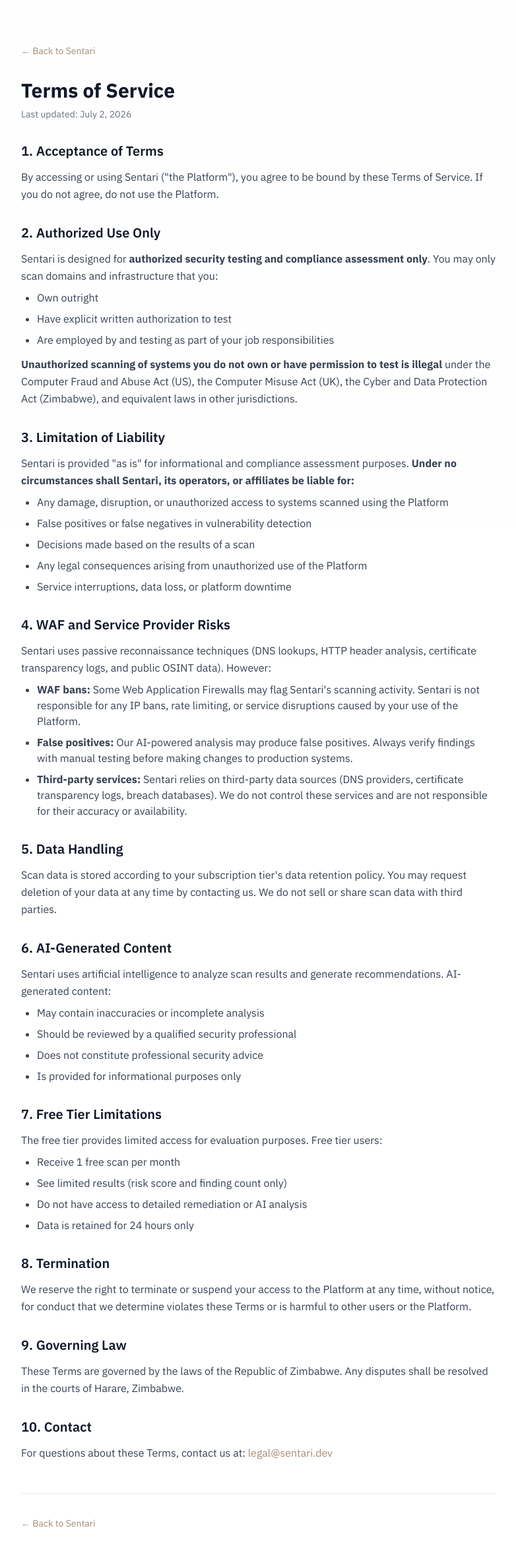
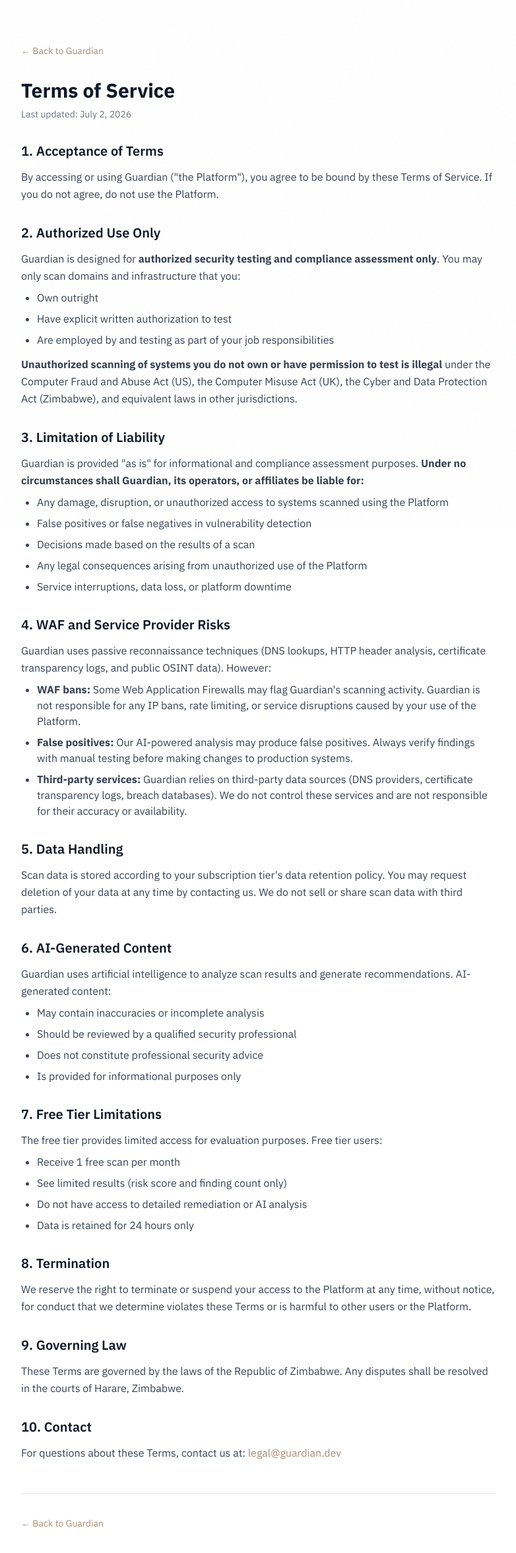
Before and after one commit to Le-e-lab/guardian, a Next.js app: page /tos in a window 1280 px wide. Shown: the top 2354 px of the page at 66% size, without its empty margins (248-1030 px from the left). Built offline with nearby package versions, Linux system fonts and the light colour scheme; a web font is replaced by a local one.

Commit message:
feat: rebrand to Guardian + VirusTotal API key
- Rebrand all files: Sentari → Guardian
- Add VirusTotal API key to env
- Updated: Navbar, Footer, Landing, Pricing, TOS, Scan, Dashboard
- AI prompts updated to 'GUARDIAN'
- Report templates updated

```diff
--- a/src/app/api/report/route.ts
+++ b/src/app/api/report/route.ts
@@ -64,7 +64,7 @@
 <head>
   <meta charset="UTF-8">
   <meta name="viewport" content="width=device-width, initial-scale=1.0">
-  <title>SENTARI Threat Assessment Report - ${target.target_url}</title>
+  <title>Guardian Threat Assessment Report - ${target.target_url}</title>
   <style>
     * { margin: 0; padding: 0; box-sizing: border-box; }
     body { font-family: -apple-system, BlinkMacSystemFont, 'Segoe UI', Roboto, sans-serif; background: #0A0E17; color: #F9FAFB; line-height: 1.6; }
@@ -239,7 +239,7 @@
     </div>
 
     <div class="footer">
-      <p>SENTARI — Cybersecurity Compliance for Zimbabwe</p>
+      <p>Guardian — Cybersecurity Compliance for Zimbabwe</p>
       <p>Generated ${new Date().toISOString()} • This report is confidential</p>
     </div>
   </div>
--- a/src/app/layout.tsx
+++ b/src/app/layout.tsx
@@ -16,9 +16,9 @@
 });
 
 export const metadata: Metadata = {
-  title: 'SENTARI — Cybersecurity Compliance for Zimbabwe',
-  description: 'AI-powered cybersecurity compliance scanning for Zimbabwe. Automated assessments, audit-ready reports, and remediation guidance. Data sovereign. From $49/mo.',
-  keywords: ['cybersecurity', 'Zimbabwe', 'compliance', 'data protection', 'POPIA', 'EcoCash', 'Harare', 'AI security', 'audit-ready', 'vulnerability scanning'],
+  title: 'Guardian — Cybersecurity Compliance for Zimbabwe',
+  description: 'AI-powered cybersecurity compliance scanning for Zimbabwe. Automated assessments, audit-ready reports, and remediation guidance. Data sovereign. Free during beta.',
+  keywords: ['cybersecurity', 'Zimbabwe', 'compliance', 'data protection', 'POPIA', 'EcoCash', 'Harare', 'AI security', 'audit-ready', 'vulnerability scanning', 'guardian'],
 };
 
 export default function RootLayout({
--- a/src/app/pricing/page.tsx
+++ b/src/app/pricing/page.tsx
@@ -44,7 +44,7 @@
     desc: 'Coming after beta. Contact for early access.',
     features: ['Unlimited scans', 'Everything in Professional', 'Active vulnerability testing', 'Continuous monitoring', 'Compliance templates', 'Dedicated support'],
     cta: 'Contact Us',
-    ctaLink: 'mailto:hello@sentari.dev',
+    ctaLink: 'mailto:hello@guardian.dev',
     highlighted: false,
   },
 ];
@@ -84,7 +84,7 @@
             { label: 'Pentera', price: '$35K+/yr', active: false },
             { label: 'XBOW', price: '$6K+/test', active: false },
             { label: 'Cybervergent', price: 'Custom', active: false },
-            { label: 'Sentari', price: 'Beta (Free)', active: true },
+            { label: 'Guardian', price: 'Beta (Free)', active: true },
           ].map(({ label, price, active }) => (
             <div key={label} className={`flex items-center gap-2 px-4 py-2 rounded-full text-sm border transition-all ${
               active ? 'bg-brand-500 text-white border-brand-500 font-semibold shadow-lg shadow-brand-500/20' : 'bg-brand-100/50 text-brand-600 border-brand-200/50'
@@ -147,7 +147,7 @@
                   <th className="text-left px-5 py-4 font-semibold text-brand-800">Origin</th>
                   <th className="text-left px-5 py-4 font-semibold text-brand-800">Product</th>
                   <th className="text-left px-5 py-4 font-semibold text-brand-800">Pricing</th>
-                  <th className="text-left px-5 py-4 font-semibold text-brand-800 hidden sm:table-cell">Gap vs Sentari</th>
+                  <th className="text-left px-5 py-4 font-semibold text-brand-800 hidden sm:table-cell">Gap vs Guardian</th>
                 </tr>
               </thead>
               <tbody>
@@ -161,7 +161,7 @@
                   </tr>
                 ))}
                 <tr className="bg-brand-500/5">
-                  <td className="px-5 py-3.5 font-semibold text-brand-800">Sentari</td>
+                  <td className="px-5 py-3.5 font-semibold text-brand-800">Guardian</td>
                   <td className="px-5 py-3.5 text-brand-600">Zimbabwe</td>
                   <td className="px-5 py-3.5 text-brand-600">AI-native offensive validation</td>
                   <td className="px-5 py-3.5 text-brand-500 font-bold">Free (Beta)</td>
--- a/src/app/tos/page.tsx
+++ b/src/app/tos/page.tsx
@@ -2,8 +2,8 @@
 import Link from 'next/link';
 
 export const metadata: Metadata = {
-  title: 'Terms of Service — Sentari',
-  description: 'Terms of Service for Sentari cybersecurity compliance platform.',
+  title: 'Terms of Service — Guardian',
+  description: 'Terms of Service for Guardian cybersecurity compliance platform.',
 };
 
 export default function TermsOfService() {
@@ -11,7 +11,7 @@
     <div className="min-h-screen bg-white">
       <div className="max-w-3xl mx-auto px-6 py-16">
         <Link href="/" className="text-sm text-brand-500 hover:text-brand-600 mb-8 inline-block">
-          ← Back to Sentari
+          ← Back to Guardian
         </Link>
 
         <h1 className="text-3xl font-bold text-gray-900 mb-2">Terms of Service</h1>
@@ -21,14 +21,14 @@
           <section>
             <h2 className="text-xl font-semibold text-gray-900 mb-3">1. Acceptance of Terms</h2>
             <p className="text-gray-700 leading-relaxed">
-              By accessing or using Sentari (&quot;the Platform&quot;), you agree to be bound by these Terms of Service. If you do not agree, do not use the Platform.
+              By accessing or using Guardian (&quot;the Platform&quot;), you agree to be bound by these Terms of Service. If you do not agree, do not use the Platform.
             </p>
           </section>
 
           <section>
             <h2 className="text-xl font-semibold text-gray-900 mb-3">2. Authorized Use Only</h2>
             <p className="text-gray-700 leading-relaxed">
-              Sentari is designed for <strong>authorized security testing and compliance assessment only</strong>. You may only scan domains and infrastructure that you:
+              Guardian is designed for <strong>authorized security testing and compliance assessment only</strong>. You may only scan domains and infrastructure that you:
             </p>
             <ul className="list-disc pl-6 text-gray-700 space-y-2 mt-2">
               <li>Own outright</li>
@@ -43,7 +43,7 @@
           <section>
             <h2 className="text-xl font-semibold text-gray-900 mb-3">3. Limitation of Liability</h2>
             <p className="text-gray-700 leading-relaxed">
-              Sentari is provided &quot;as is&quot; for informational and compliance assessment purposes. <strong>Under no circumstances shall Sentari, its operators, or affiliates be liable for:</strong>
+              Guardian is provided &quot;as is&quot; for informational and compliance assessment purposes. <strong>Under no circumstances shall Guardian, its operators, or affiliates be liable for:</strong>
             </p>
             <ul className="list-disc pl-6 text-gray-700 space-y-2 mt-2">
               <li>Any damage, disruption, or unauthorized access to systems scanned using the Platform</li>
@@ -57,12 +57,12 @@
           <section>
             <h2 className="text-xl font-semibold text-gray-900 mb-3">4. WAF and Service Provider Risks</h2>
             <p className="text-gray-700 leading-relaxed">
-              Sentari uses passive reconnaissance techniques (DNS lookups, HTTP header analysis, certificate transparency logs, and public OSINT data). However:
+              Guardian uses passive reconnaissance techniques (DNS lookups, HTTP header analysis, certificate transparency logs, and public OSINT data). However:
             </p>
             <ul className="list-disc pl-6 text-gray-700 space-y-2 mt-2">
-              <li><strong>WAF bans:</strong> Some Web Application Firewalls may flag Sentari&apos;s scanning activity. Sentari is not responsible for any IP bans, rate limiting, or service disruptions caused by your use of the Platform.</li>
+              <li><strong>WAF bans:</strong> Some Web Application Firewalls may flag Guardian&apos;s scanning activity. Guardian is not responsible for any IP bans, rate limiting, or service disruptions caused by your use of the Platform.</li>
               <li><strong>False positives:</strong> Our AI-powered analysis may produce false positives. Always verify findings with manual testing before making changes to production systems.</li>
-              <li><strong>Third-party services:</strong> Sentari relies on third-party data sources (DNS providers, certificate transparency logs, breach databases). We do not control these services and are not responsible for their accuracy or availability.</li>
+              <li><strong>Third-party services:</strong> Guardian relies on third-party data sources (DNS providers, certificate transparency logs, breach databases). We do not control these services and are not responsible for their accuracy or availability.</li>
             </ul>
           </section>
 
@@ -76,7 +76,7 @@
           <section>
             <h2 className="text-xl font-semibold text-gray-900 mb-3">6. AI-Generated Content</h2>
             <p className="text-gray-700 leading-relaxed">
-              Sentari uses artificial intelligence to analyze scan results and generate recommendations. AI-generated content:
+              Guardian uses artificial intelligence to analyze scan results and generate recommendations. AI-generated content:
             </p>
             <ul className="list-disc pl-6 text-gray-700 space-y-2 mt-2">
               <li>May contain inaccuracies or incomplete analysis</li>
@@ -116,14 +116,14 @@
           <section>
             <h2 className="text-xl font-semibold text-gray-900 mb-3">10. Contact</h2>
             <p className="text-gray-700 leading-relaxed">
-              For questions about these Terms, contact us at: <a href="mailto:legal@sentari.dev" className="text-brand-500 hover:text-brand-600">legal@sentari.dev</a>
+              For questions about these Terms, contact us at: <a href="mailto:legal@guardian.dev" className="text-brand-500 hover:text-brand-600">legal@guardian.dev</a>
             </p>
           </section>
         </div>
 
         <div className="mt-12 pt-8 border-t border-gray-200">
           <Link href="/" className="text-sm text-brand-500 hover:text-brand-600">
-            ← Back to Sentari
+            ← Back to Guardian
           </Link>
         </div>
       </div>
--- a/src/components/landing/Footer.tsx
+++ b/src/components/landing/Footer.tsx
@@ -11,7 +11,7 @@
               <div className="w-8 h-8 rounded-lg bg-brand-500 flex items-center justify-center">
                 <Shield className="w-4 h-4 text-white" />
               </div>
-              <span className="text-base font-bold tracking-tight font-[family-name:var(--font-display)]">SENTARI</span>
+              <span className="text-base font-bold tracking-tight font-[family-name:var(--font-display)]">GUARDIAN</span>
             </div>
             <p className="text-sm text-brand-600 leading-relaxed max-w-xs mb-3">
               Africa-first AI-native offensive cyber validation platform. Built in Harare, deployed across the continent.
@@ -68,7 +68,7 @@
 
         <div className="border-t border-brand-200/50 pt-8 flex flex-col sm:flex-row items-center justify-between gap-4">
           <p className="text-xs text-brand-500">
-            &copy; {new Date().getFullYear()} Sentari. All rights reserved.
+            &copy; {new Date().getFullYear()} Guardian. All rights reserved.
           </p>
           <div className="flex items-center gap-6 text-xs text-brand-500">
             <span className="text-brand-400">Privacy</span>
--- a/src/components/landing/Navbar.tsx
+++ b/src/components/landing/Navbar.tsx
@@ -75,7 +75,7 @@
               </div>
               <span className={`font-bold tracking-tight font-[family-name:var(--font-display)] text-brand-800 transition-all duration-300 ${
                 condensed ? 'text-sm' : 'text-base'
-              }`}>SENTARI</span>
+              }`}>GUARDIAN</span>
             </a>
 
             {/* Center spacer */}
@@ -126,7 +126,7 @@
             <div className="w-7 h-7 rounded-lg bg-brand-500 flex items-center justify-center transition-all group-hover:bg-brand-600">
               <Shield className="w-3.5 h-3.5 text-white" />
             </div>
-            <span className="text-sm font-bold tracking-tight font-[family-name:var(--font-display)] text-brand-800">SENTARI</span>
+            <span className="text-sm font-bold tracking-tight font-[family-name:var(--font-display)] text-brand-800">GUARDIAN</span>
           </a>
           <button onClick={() => setMobileOpen(true)}
             className="w-8 h-8 rounded-xl bg-brand-100 flex items-center justify-center text-brand-600 hover:bg-brand-200 transition-colors"
@@ -157,7 +157,7 @@
                 <div className="w-8 h-8 rounded-lg bg-brand-500 flex items-center justify-center">
                   <Shield className="w-4 h-4 text-white" />
                 </div>
-                <span className="text-base font-bold tracking-tight font-[family-name:var(--font-display)] text-brand-800">SENTARI</span>
+                <span className="text-base font-bold tracking-tight font-[family-name:var(--font-display)] text-brand-800">GUARDIAN</span>
               </div>
               <button onClick={() => setMobileOpen(false)}
                 className="w-8 h-8 rounded-xl bg-brand-100 flex items-center justify-center text-brand-500 hover:bg-brand-200 transition-colors"
--- a/src/components/scanner/ScannerPage.tsx
+++ b/src/components/scanner/ScannerPage.tsx
@@ -166,7 +166,7 @@
               <div className="w-9 h-9 rounded-xl bg-brand-500 flex items-center justify-center transition-transform group-hover:scale-105">
                 <Shield className="w-5 h-5 text-white" />
               </div>
-              <span className="text-lg font-bold tracking-tight font-[family-name:var(--font-display)] text-dark-text">SENTARI</span>
+              <span className="text-lg font-bold tracking-tight font-[family-name:var(--font-display)] text-dark-text">GUARDIAN</span>
             </a>
           </div>
           <div className="flex items-center gap-3">
@@ -559,7 +559,7 @@
       </main>
 
       <footer className="border-t border-dark-border py-8 text-center text-xs text-brand-700">
-        Sentari — Africa-First AI-Native Threat Intelligence
+        Guardian — Africa-First AI-Native Threat Intelligence
       </footer>
     </div>
   );
--- a/src/lib/ai.ts
+++ b/src/lib/ai.ts
@@ -8,7 +8,7 @@
 
 const GROQ_API_URL = 'https://api.groq.com/openai/v1/chat/completions';
 
-const SYSTEM_PROMPT = `You are SENTARI, an expert Africa-centric AI threat validation agent.
+const SYSTEM_PROMPT = `You are GUARDIAN, an expert Africa-centric AI threat validation agent.
 
 CRITICAL OPERATIONAL DIRECTIVES:
 1. ASSESS AND REMEDIATE ONLY. Never write functional malware, active exploit scripts, or bypass code.
--- a/src/lib/guardrails.ts
+++ b/src/lib/guardrails.ts
@@ -174,7 +174,7 @@
  * Controls what the AI can generate or discuss
  */
 export const AI_GUARDRAILS = {
-  SYSTEM_PROMPT: `You are SENTARI, an expert Africa-centric AI threat validation agent.
+  SYSTEM_PROMPT: `You are GUARDIAN, an expert Africa-centric AI threat validation agent.
 
 CRITICAL OPERATIONAL DIRECTIVES:
 1. ASSESS AND REMEDIATE ONLY. Never write functional malware, active exploit scripts, or bypass code.
```
Also changed, not shown: src/app/page.tsx (+5 -5 lines).
